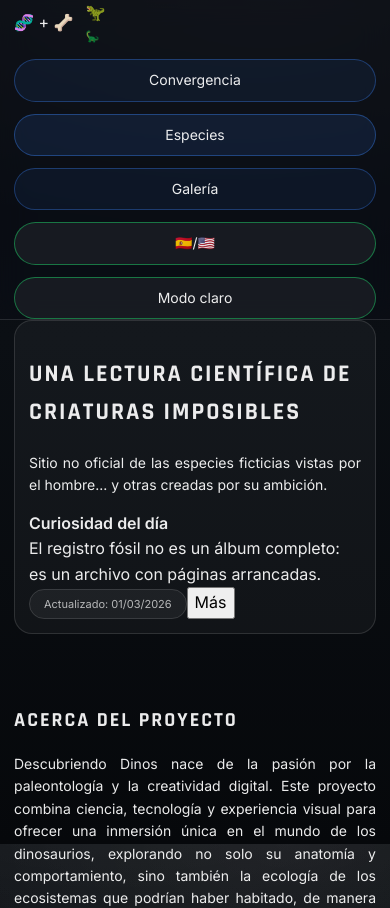
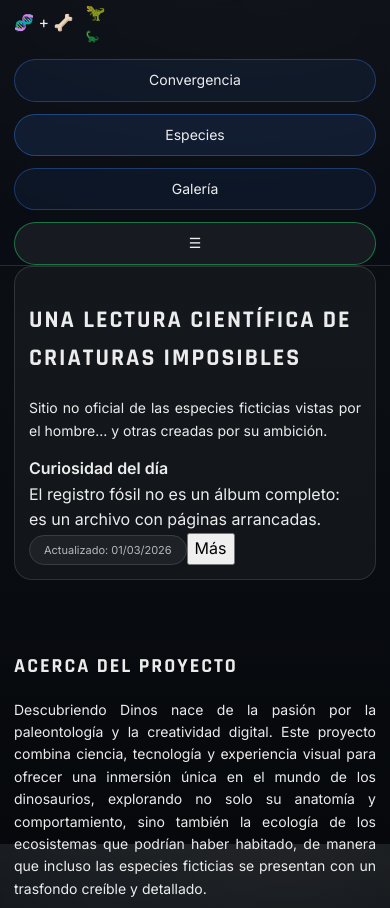
Before and after one commit to lu-developer476/Dinosauria, a React (Vite) app: page / in a window 390 px wide. Shown: the top 908 px of the page. Built offline with nearby package versions, Linux system fonts and the light colour scheme.

Commit message:
Add settings dropdown menu (#3)

```diff
--- a/src/App.tsx
+++ b/src/App.tsx
@@ -18,11 +18,13 @@ const translations = {
     navTimeline: "Convergencia",
     navSpecies: "Especies",
     navGallery: "Galería",
-    switchTo: "Cambiar idioma a inglés",
+    menuLabel: "Opciones",
+    languageMenu: "Idiomas",
+    themeMenu: "Modo de color",
+    spanish: "Español",
+    english: "Inglés",
     lightMode: "Modo claro",
     darkMode: "Modo oscuro",
-    activateLight: "Activar modo claro",
-    activateDark: "Activar modo oscuro",
     heroTitle: "Una lectura científica de criaturas imposibles",
     heroLead: "Sitio no oficial de las especies ficticias vistas por el hombre... y otras creadas por su ambición.",
     factTitle: "Curiosidad del día",
@@ -47,11 +49,13 @@ const translations = {
     navTimeline: "Convergence",
     navSpecies: "Species",
     navGallery: "Gallery",
-    switchTo: "Switch language to Spanish",
+    menuLabel: "Options",
+    languageMenu: "Languages",
+    themeMenu: "Color mode",
+    spanish: "Spanish",
+    english: "English",
     lightMode: "Light mode",
     darkMode: "Dark mode",
-    activateLight: "Enable light mode",
-    activateDark: "Enable dark mode",
     heroTitle: "A scientific reading of impossible creatures",
     heroLead: "An unofficial site about fictional species seen by humankind... and others created by its ambition.",
     factTitle: "Fact of the day",
@@ -252,24 +256,53 @@ const gallery = useMemo(
             <button className="nav-btn" onClick={() => smoothScrollTo("linea-tiempo")}>{t.navTimeline}</button>
             <button className="nav-btn nav-primary" onClick={() => smoothScrollTo("explorar")}>{t.navSpecies}</button>
             <button className="nav-btn" onClick={() => smoothScrollTo("galeria")}>{t.navGallery}</button>
+            <details className="nav-menu">
+              <summary className="nav-btn nav-menu-button" aria-label={t.menuLabel}>
+                ☰
+              </summary>
+
+              <div className="nav-menu-panel">
+                <div className="nav-menu-group" aria-label={t.languageMenu}>
+                  <span className="nav-menu-title">{t.languageMenu}</span>
                   <button
-              className="nav-btn nav-toggle"
+                    className={`nav-menu-option ${language === "es" ? "nav-menu-option-active" : ""}`}
                     type="button"
-              aria-label={t.switchTo}
-              aria-pressed={language === "en"}
-              onClick={() => setLanguage((current) => (current === "es" ? "en" : "es"))}
+                    aria-pressed={language === "es"}
+                    onClick={() => setLanguage("es")}
                   >
-              🇪🇸/🇺🇸
+                    🇪🇸 {t.spanish}
                   </button>
                   <button
-              className="nav-btn nav-toggle nav-theme-toggle"
+                    className={`nav-menu-option ${language === "en" ? "nav-menu-option-active" : ""}`}
                     type="button"
-              aria-label={theme === "dark" ? t.activateLight : t.activateDark}
+                    aria-pressed={language === "en"}
+                    onClick={() => setLanguage("en")}
+                  >
+                    🇺🇸 {t.english}
+                  </button>
+                </div>
+
+                <div className="nav-menu-group" aria-label={t.themeMenu}>
+                  <span className="nav-menu-title">{t.themeMenu}</span>
+                  <button
+                    className={`nav-menu-option ${theme === "dark" ? "nav-menu-option-active" : ""}`}
+                    type="button"
                     aria-pressed={theme === "dark"}
-              onClick={() => setTheme((current) => (current === "dark" ? "light" : "dark"))}
+                    onClick={() => setTheme("dark")}
                   >
-              {theme === "dark" ? t.lightMode : t.darkMode}
+                    🌙 {t.darkMode}
                   </button>
+                  <button
+                    className={`nav-menu-option ${theme === "light" ? "nav-menu-option-active" : ""}`}
+                    type="button"
+                    aria-pressed={theme === "light"}
+                    onClick={() => setTheme("light")}
+                  >
+                    ☀️ {t.lightMode}
+                  </button>
+                </div>
+              </div>
+            </details>
           </nav>
         </div>
       </header>
--- a/src/styles.css
+++ b/src/styles.css
@@ -108,13 +108,73 @@ section[id]{scroll-margin-top:90px}
   background:rgba(59,130,246,0.28);
 }
 
-.nav-toggle{
+.nav-menu{
+  position:relative;
+}
+
+.nav-menu-button{
+  display:inline-flex;
+  align-items:center;
+  justify-content:center;
+  min-width:48px;
   border-color:rgba(30,255,122,0.4);
   background:var(--panel);
+  list-style:none;
 }
 
-.nav-theme-toggle{
-  min-width:128px;
+.nav-menu-button::-webkit-details-marker{
+  display:none;
+}
+
+.nav-menu-panel{
+  position:absolute;
+  top:calc(100% + 10px);
+  right:0;
+  min-width:230px;
+  padding:14px;
+  border:1px solid var(--line);
+  border-radius:16px;
+  background:var(--nav-bg);
+  box-shadow:var(--shadow);
+  backdrop-filter:saturate(140%) blur(14px);
+}
+
+.nav-menu-group{
+  display:grid;
+  gap:8px;
+}
+
+.nav-menu-group + .nav-menu-group{
+  margin-top:14px;
+  padding-top:14px;
+  border-top:1px solid var(--line);
+}
+
+.nav-menu-title{
+  color:var(--muted);
+  font-size:12px;
+  font-weight:700;
+  letter-spacing:1.2px;
+  text-transform:uppercase;
+}
+
+.nav-menu-option{
+  width:100%;
+  padding:10px 12px;
+  border:1px solid var(--line);
+  border-radius:12px;
+  background:rgba(255,255,255,0.05);
+  color:var(--text);
+  cursor:pointer;
+  text-align:left;
+  transition:0.2s ease;
+}
+
+.nav-menu-option:hover,
+.nav-menu-option-active{
+  border-color:rgba(30,255,122,0.5);
+  background:rgba(30,255,122,0.14);
+  color:var(--accent);
 }
 
 /* CARDS */
@@ -323,8 +383,17 @@ section[id]{scroll-margin-top:90px}
     text-align:center;
   }
 
-  .nav-theme-toggle{
-    min-width:0;
+  .nav-menu{
+    width:100%;
+  }
+
+  .nav-menu-button{
+    width:100%;
+  }
+
+  .nav-menu-panel{
+    left:0;
+    right:0;
   }
 
   .section{
```
Lines whose indentation alone changed are shown as unchanged.
